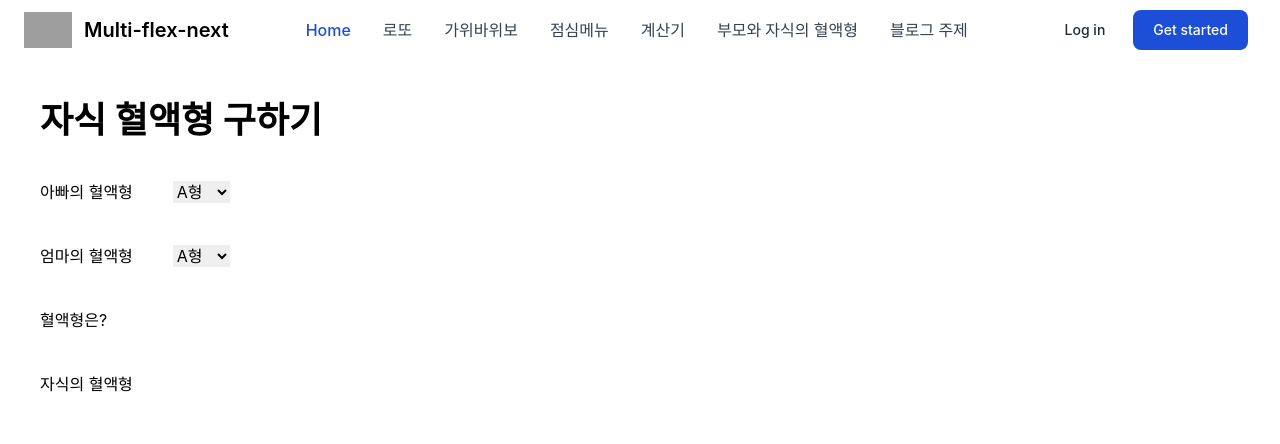
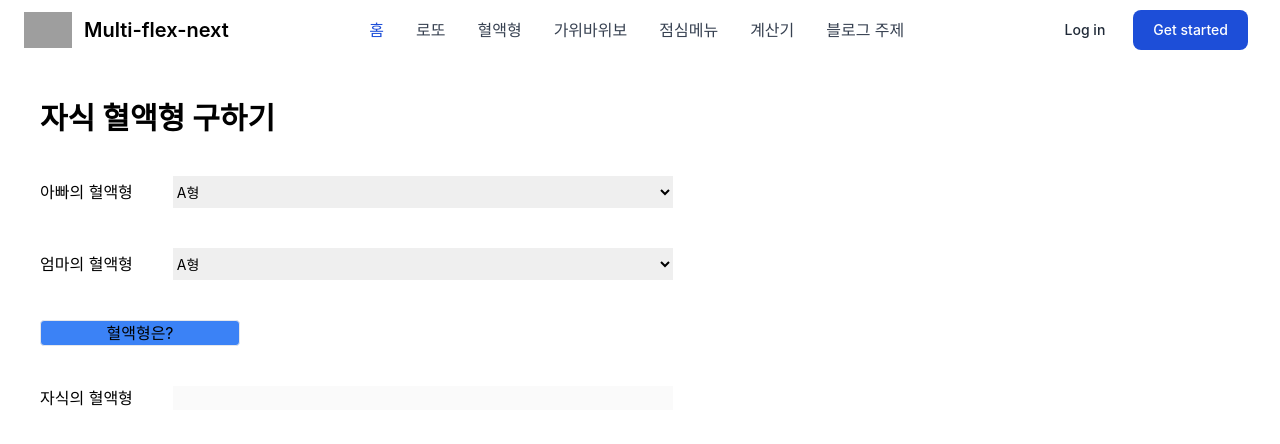
Before and after one commit to adjh54ir/multi_flex_next, a Next.js app: page /bloodType/main in a window 1280 px wide. Shown: the top 444 px of the page. Built offline with nearby package versions, Linux system fonts and the light colour scheme; grey boxes are pictures that could not be loaded.

Commit message:
혈액형기능 추가

```diff
--- a/pages/blog/EventCapturing.tsx
+++ b/pages/blog/EventCapturing.tsx
@@ -13,11 +13,6 @@ const EventCapturing = () => {
         console.log("최하위 요소가 호출되었습니다.");
     }
 
-    const EventCapturing = () => {
-
-        const onClickParent = () => console.log("상위 요소가 호출되었습니다.")
-        const onClickChild = () => console.log("하위 요소가 호출되었습니다.")
-        const onClickLowestChild = () => console.log("최하위 요소가 호출되었습니다.")
 
     /**
      * 상위 요소를 클릭하면 하위 메소드까지 호출되도록 처리
@@ -33,4 +28,5 @@ const EventCapturing = () => {
     )
 
 }
+
 export default EventCapturing;
--- a/pages/bloodType/main.tsx
+++ b/pages/bloodType/main.tsx
@@ -1,6 +1,6 @@
 import { useEffect, useRef, useState } from 'react';
 
-enum bloodType {
+enum BloodTypeEnum {
 	'AType' = 'A',
 	'BType' = 'B',
 	'OType' = 'O',
@@ -11,7 +11,7 @@ const main = () => {
 	const mBloodType = useRef<HTMLSelectElement>(null); // 아빠의 혈액형
 	const fBloodType = useRef<HTMLSelectElement>(null); // 엄마의 혈액형
 
-	const [cBloodType, setCBloodType] = useState<string[]>();
+	const [cBloodType, setCBloodType] = useState<string>();
 
 	useEffect(() => {
 		//
@@ -24,10 +24,9 @@ const main = () => {
 		if (mBloodType.current && fBloodType.current) {
 			const fBloodTypeVal = fBloodType.current.value;
 			const mBloodTypeVal = mBloodType.current.value;
-			console.log(fBloodTypeVal, mBloodTypeVal);
 
 			const cBloodTypeArr = [];
-			const { AType, BType, OType, ABType } = bloodType;
+			const { AType, BType, OType, ABType } = BloodTypeEnum;
 
 			// A형 일 경우
 			if (fBloodTypeVal === AType) {
@@ -43,7 +42,6 @@ const main = () => {
 				if (mBloodTypeVal === OType) cBloodTypeArr.push(BType, OType);
 				if (mBloodTypeVal === ABType) cBloodTypeArr.push(AType, BType, ABType);
 			}
-
 			// O형 일 경우
 			if (fBloodTypeVal === OType) {
 				if (mBloodTypeVal === AType) cBloodTypeArr.push(AType, OType);
@@ -59,7 +57,7 @@ const main = () => {
 				if (mBloodTypeVal === ABType) cBloodTypeArr.push(AType, BType, ABType);
 			}
 
-			if (cBloodTypeArr.length > 0) setCBloodType(cBloodTypeArr);
+			if (cBloodTypeArr.length > 0) setCBloodType(cBloodTypeArr.join(", "));
 		}
 	};
 
@@ -70,21 +68,44 @@ const main = () => {
 		const { current: fCurr } = fBloodType;
 		const { current: mCurr } = mBloodType;
 
-		const cBloodTypeArr: String[] = [];
-		const { AType, BType, OType, ABType } = bloodType;
+		let cBloodTypeArr = [];
+		const { AType, BType, OType, ABType } = BloodTypeEnum;
 
+		// 1. 선택된 값이 있는지 없는 여부 체크
 		if (fCurr && mCurr) {
 			const { value: fBloodTypeVal } = fCurr; // 아빠 혈액형 SELECT 값
 			const { value: mBloodTypeVal } = mCurr; // 엄마 혈액형 SELECT 값
 			const familyArr = [fBloodTypeVal, mBloodTypeVal]; // 엄마 아빠 혈액형 Array
-
-			// if (familyArr.includes(AType)) {
-			// 	// 중복 인 경우
-			// 	if (funcBloodDuplicate(familyArr)) cBloodTypeArr.push(AType, OType);
-			//     if()
-			// }
-
-			console.log(cBloodTypeArr);
+			// [CASE1] 혈액형이 둘 다 동일 한 경우
+			if (funcBloodDuplicate(familyArr)) {
+				if (familyArr.includes(AType)) cBloodTypeArr.push(AType, OType);	// A, A 인 경우
+				if (familyArr.includes(BType)) cBloodTypeArr.push(BType, OType);	// B, B 인 경우
+				if (familyArr.includes(OType)) cBloodTypeArr.push(BType, OType);	// O, O 인 경우
+				if (familyArr.includes(ABType)) cBloodTypeArr.push(ABType, BType, ABType);	// AB, AB 인 경우
+			}
+			// [CASE2] 혈액형이 서로 다른 경우
+			else {
+				// A 기본
+				if (familyArr.includes(AType)) {
+					if (familyArr.includes(BType)) cBloodTypeArr.push(AType, BType, OType, ABType);	// A, B
+					if (familyArr.includes(OType)) cBloodTypeArr.push(AType, OType);	// A, O
+					if (familyArr.includes(ABType)) cBloodTypeArr.push(AType, BType, ABType);	// A, AB
+				}
+				// B 기본
+				else if (familyArr.includes(BType)) {
+					if (familyArr.includes(OType)) cBloodTypeArr.push(BType, OType);	// B, O
+					if (familyArr.includes(ABType)) cBloodTypeArr.push(AType, BType, ABType);	// B, AB
+				}
+				// O 기본
+				else if (familyArr.includes(OType)) if (familyArr.includes(ABType)) cBloodTypeArr.push(AType, BType);	// O, AB
+			}
+		}
+		if (cBloodTypeArr.length > 0) {
+			const addCharArr: string[] = [];
+			cBloodTypeArr.map((cItem) => {
+				addCharArr.push(cItem.concat("형"));
+			})
+			setCBloodType(addCharArr.join(", "));
 		}
 	};
 
@@ -102,13 +123,13 @@ const main = () => {
 	return (
 		<div>
 			<div className='mb-10'>
-				<h1>자식 혈액형 구하기 </h1>
+				<h2>자식 혈액형 구하기 </h2>
 			</div>
 			<div className='mb-10'>
 				<label htmlFor='fBloodType'>
 					아빠의 혈액형
-					<select id='fBloodType' className='ml-10' ref={fBloodType}>
-						<option value='A'>A형</option>
+					<select id='fBloodType' className='ml-10 w-5/12 h-8 text-sm' ref={fBloodType} defaultValue="A">
+						<option value='A' >A형</option>
 						<option value='B'>B형</option>
 						<option value='O'>O형</option>
 						<option value='AB'>AB형</option>
@@ -118,7 +139,7 @@ const main = () => {
 			<div className='mb-10'>
 				<label htmlFor='mBloodType'>
 					엄마의 혈액형
-					<select id='mBloodType' className='ml-10' ref={mBloodType}>
+					<select id='mBloodType' className='ml-10 w-5/12 h-8 text-sm' ref={mBloodType} defaultValue="A">
 						<option value='A'>A형</option>
 						<option value='B'>B형</option>
 						<option value='O'>O형</option>
@@ -126,17 +147,16 @@ const main = () => {
 					</select>
 				</label>
 			</div>
-			<div className='mb-10'>
-				<button type='button' onClick={refactor_funcGenerateType}>
+			<div className='mb-10 bg-center '>
+				<button type='button' className='bg-blue-500 border rounded w-2/12' onClick={refactor_funcGenerateType}>
 					혈액형은?
 				</button>
 			</div>
-
 			<div>
-				<label htmlFor='mBloodType'>
+				<label htmlFor='cBloodType'>
 					자식의 혈액형
-					<input type='text' id='mBloodType' value={cBloodType} />
 				</label>
+				<input type='text' id='cBloodType' className='ml-10 w-5/12' defaultValue={cBloodType} disabled={true} />
 			</div>
 		</div>
 	);
--- a/pages/common/Header.tsx
+++ b/pages/common/Header.tsx
@@ -54,7 +54,7 @@ const Header = () => {
 										href='#'
 										className='block py-2 pr-4 pl-3 text-white rounded bg-blue-700 lg:bg-transparent lg:text-blue-700 lg:p-0 dark:text-white'
 										aria-current='page'>
-										Home
+										홈
 									</a>
 								</Link>
 							</li>
@@ -62,6 +62,13 @@ const Header = () => {
 								<Link href='/lotto/main'>
 									<a href='#' className={headerContent}>
 										로또
+									</a>
+								</Link>
+							</li>
+							<li>
+								<Link href={`/bloodType/main`}>
+									<a href='#' className={headerContent}>
+										혈액형
 									</a>
 								</Link>
 							</li>
@@ -87,13 +94,7 @@ const Header = () => {
 									</a>
 								</Link>
 							</li>
-							<li>
-								<Link href={`/bloodType/main`}>
-									<a href='#' className={headerContent}>
-										부모와 자식의 혈액형
-									</a>
-								</Link>
-							</li>
+
 
 							<li>
 								<Link href={`/blog/EventCapturing`}>
--- a/styles/globals.css
+++ b/styles/globals.css
@@ -47,7 +47,6 @@ body {
 	display: flex;
 	flex-direction: column;
 	margin: 0px;
-
 }
 
 main {
```
Lines whose indentation alone changed are shown as unchanged.
